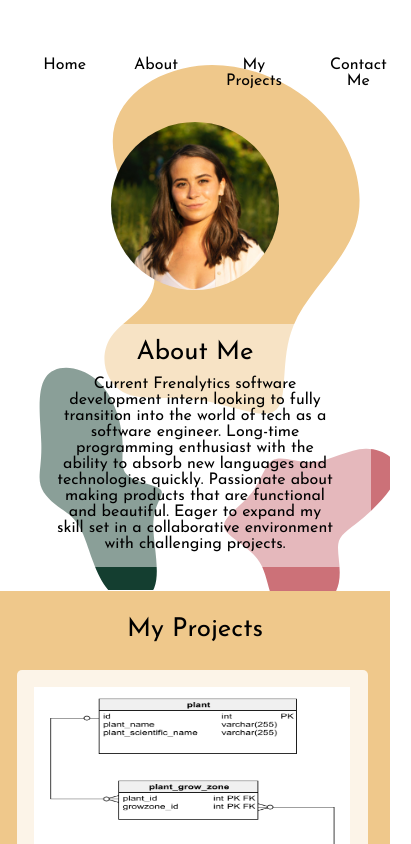
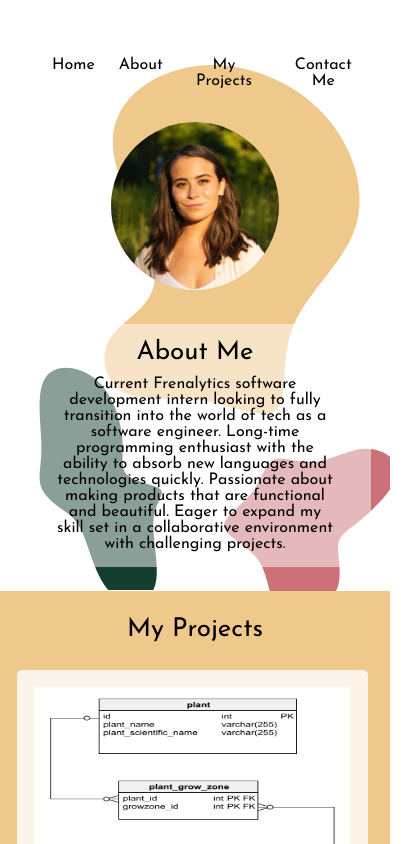
Before and after one commit to imandato/Portfolio, a React (Create React App) app: page / in a window 390 px wide. Shown: the top 844 px of the page, 411 px wide, since content can reach past the window. Built offline with nearby package versions, Linux system fonts and the light colour scheme.

Commit message:
nav tweaks

```diff
--- a/src/Components/css/navbar.css
+++ b/src/Components/css/navbar.css
@@ -43,7 +43,12 @@ ul{
 @media only screen and (max-width: 600px) {
     #navbar{
         margin-top: 2vh;
-        /* margin-right: 1vh; */
+        margin-right: 2vh;
         /* align-content: center; */
     }
+
+    #li{
+        padding-left: .75rem;
+        padding-right: .75rem;
+    }
   }
```
